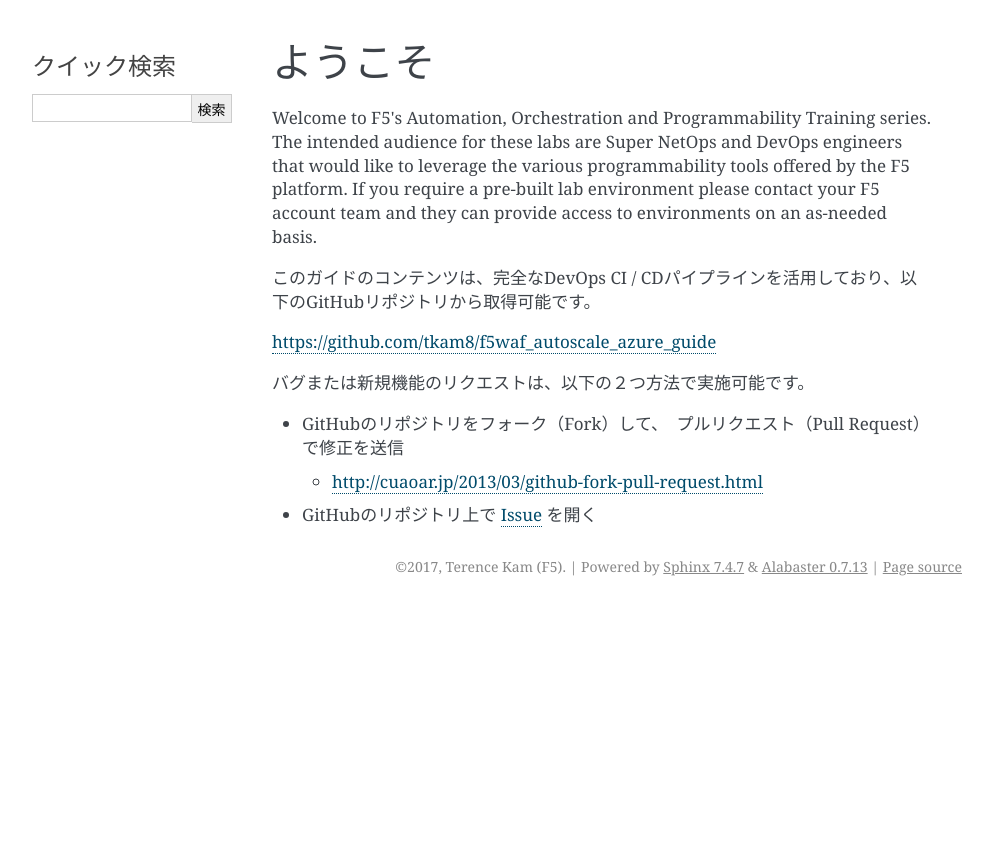
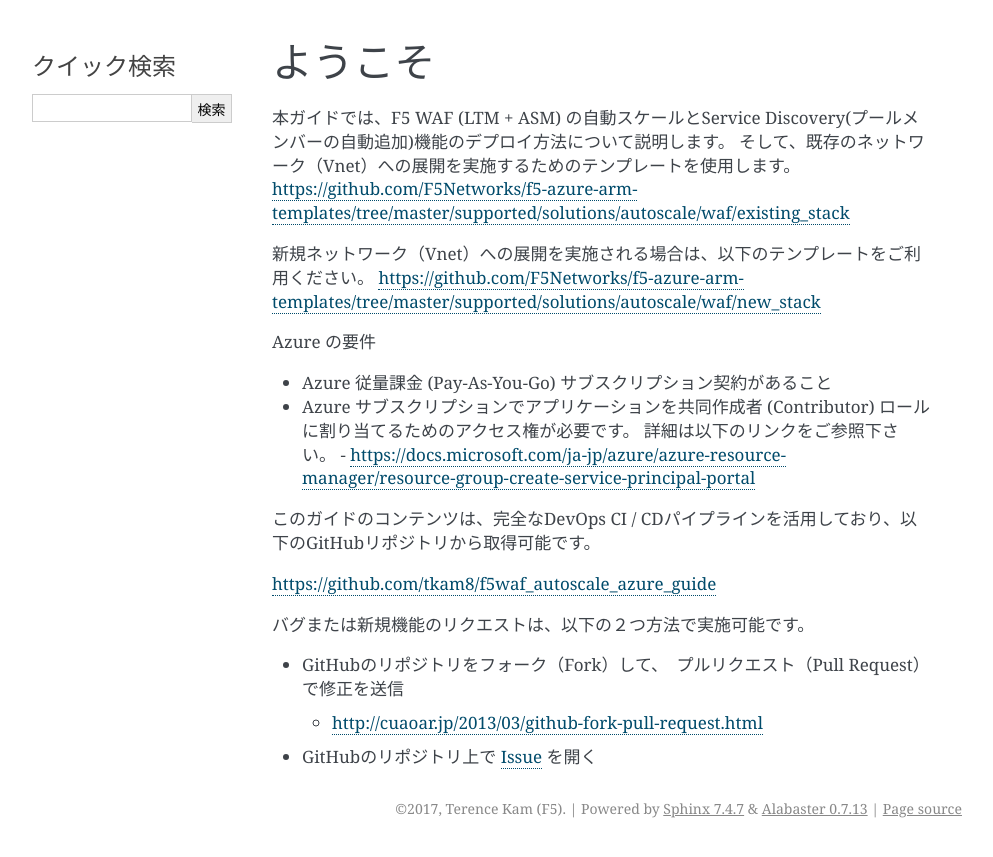
Before and after one commit to tkam8/f5waf_autoscale_azure_guide, a Sphinx documentation site: the page built from docs/intro.rst, in a window 1280 px wide. Shown: the top 857 px of the page, without its empty margins (148-1141 px from the left). Built offline with Sphinx 7.4.7, drawn with Linux system fonts in a browser that asks for light colours.

Commit message:
intro update

```diff
--- a/docs/intro.rst
+++ b/docs/intro.rst
@@ -1,11 +1,19 @@
 ようこそ
 -------
 
-Welcome to F5's Automation, Orchestration and Programmability Training series.
-The intended audience for these labs are Super NetOps and DevOps engineers that
-would like to leverage the various programmability tools offered by the F5
-platform.  If you require a pre-built lab environment please contact your F5
-account team and they can provide access to environments on an as-needed basis.
+本ガイドでは、F5 WAF (LTM + ASM) の自動スケールとService Discovery(プールメンバーの自動追加)機能のデプロイ方法について説明します。 そして、既存のネットワーク（Vnet）への展開を実施するためのテンプレートを使用します。
+https://github.com/F5Networks/f5-azure-arm-templates/tree/master/supported/solutions/autoscale/waf/existing_stack
+
+新規ネットワーク（Vnet）への展開を実施される場合は、以下のテンプレートをご利用ください。
+https://github.com/F5Networks/f5-azure-arm-templates/tree/master/supported/solutions/autoscale/waf/new_stack
+
+Azure の要件
+
+- Azure 従量課金 (Pay-As-You-Go) サブスクリプション契約があること
+- Azure サブスクリプションでアプリケーションを共同作成者 (Contributor) ロールに割り当てるためのアクセス権が必要です。 詳細は以下のリンクをご参照下さい。
+  - https://docs.microsoft.com/ja-jp/azure/azure-resource-manager/resource-group-create-service-principal-portal
+
+
 
 このガイドのコンテンツは、完全なDevOps CI / CDパイプラインを活用しており、以下のGitHubリポジトリから取得可能です。
 
```
